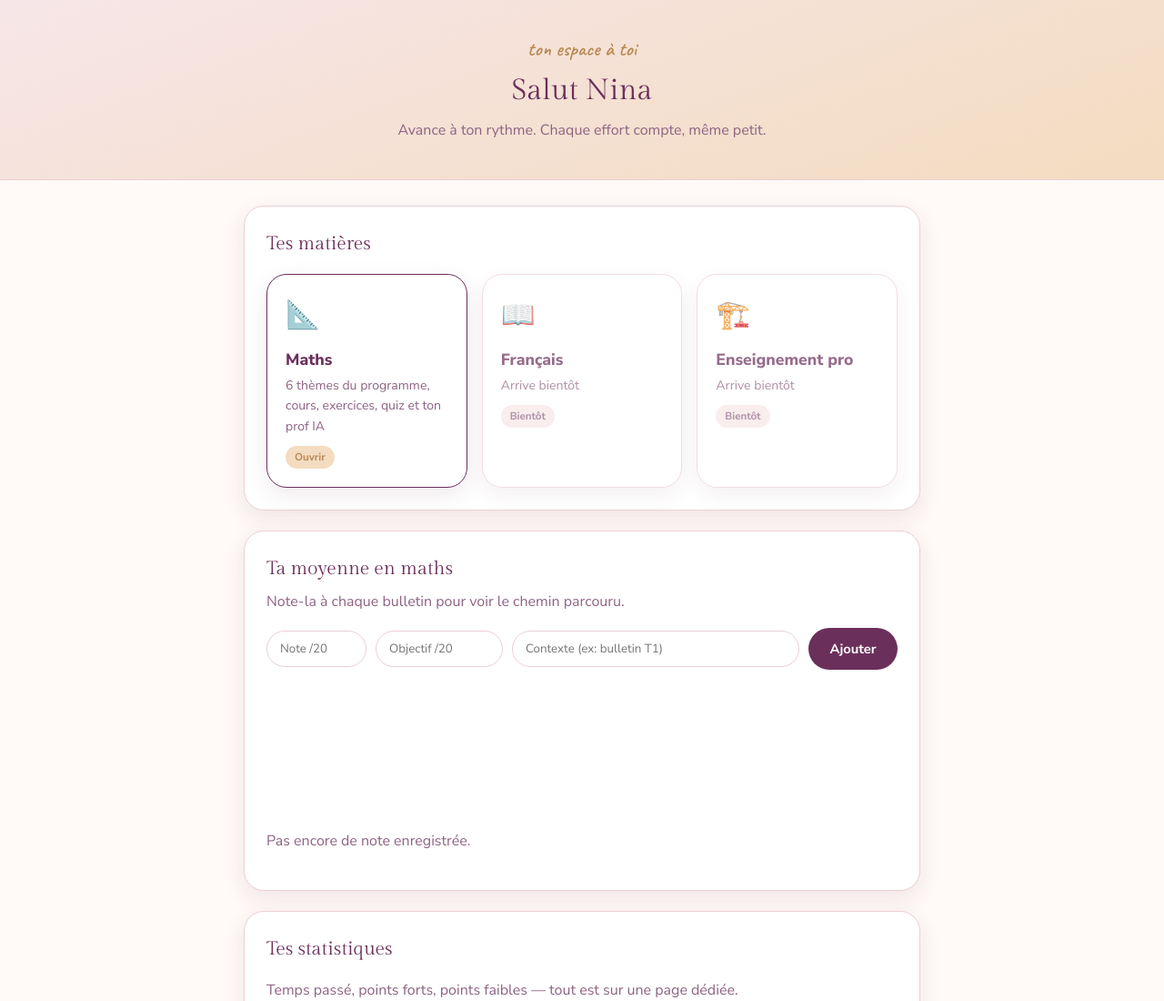
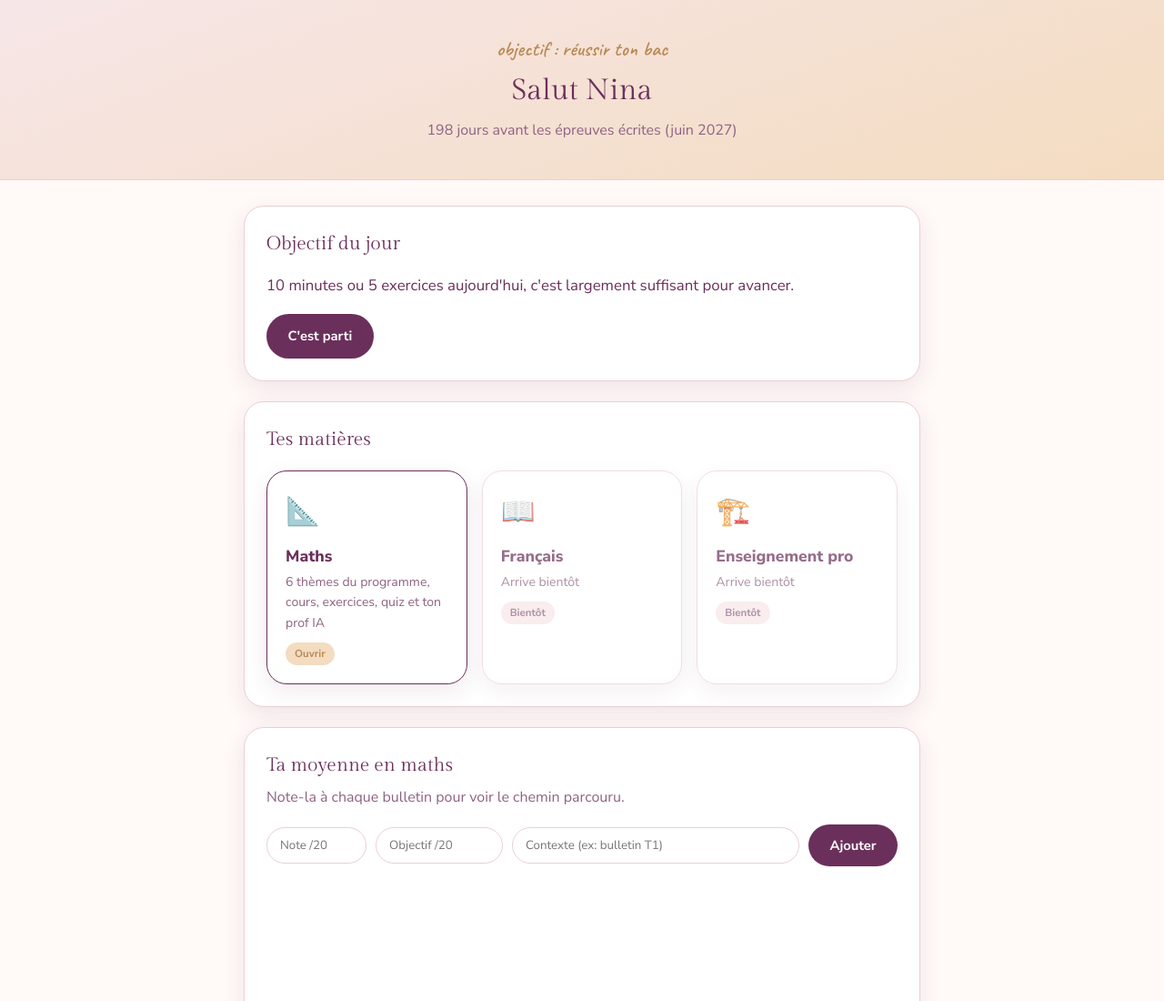
Before and after one commit to lauradiaz5006-bit/app-strakara, a plain HTML site: page nina/index.html in a window 1280 px wide. Shown: the top 1100 px of the page at 91% size. Drawn offline with Linux system fonts and the light colour scheme; no server answers.

Commit message:
Ajout objectif du jour, compte à rebours bac et statuts par thème (non commencé/en cours/maîtrisé)

```diff
--- a/nina/index.html
+++ b/nina/index.html
@@ -9,12 +9,18 @@
 </head>
 <body>
 <header class="top">
-  <span class="manuscrit">ton espace à toi</span>
+  <span class="manuscrit">objectif : réussir ton bac</span>
   <h1>Salut Nina</h1>
-  <p>Avance à ton rythme. Chaque effort compte, même petit.</p>
+  <p id="bac-countdown">—</p>
 </header>
 
 <main>
+  <section class="card" id="objectif-jour-card">
+    <h2>Objectif du jour</h2>
+    <p id="objectif-jour-text" style="font-size:1.05rem;">—</p>
+    <a class="btn" id="objectif-jour-btn" href="maths.html" style="background:var(--prune); color:var(--blanc);">C'est parti</a>
+  </section>
+
   <section class="card">
     <h2>Tes matières</h2>
     <div class="theme-grid">
@@ -102,6 +108,39 @@ async function renderNotes() {
 
 renderNotes();
 
+// ---------- Compte à rebours bac (approximatif, épreuves écrites bac pro session 2027) ----------
+(function renderCountdown() {
+  const examDate = new Date("2027-06-03T00:00:00");
+  const today = new Date();
+  const diffDays = Math.ceil((examDate - today) / (1000 * 60 * 60 * 24));
+  const el = document.getElementById("bac-countdown");
+  if (diffDays > 0) {
+    el.textContent = `${diffDays} jours avant les épreuves écrites (juin 2027)`;
+  } else {
+    el.textContent = `Courage, c'est le moment !`;
+  }
+})();
+
+// ---------- Objectif du jour (non punitif, pas de série à casser) ----------
+(async function renderObjectifJour() {
+  const sessions = await getSessions();
+  const todayStr = new Date().toDateString();
+  const todaySessions = sessions.filter(s => new Date(s.created_at).toDateString() === todayStr);
+  const totalQuestionsToday = todaySessions.reduce((a, s) => a + (s.total_questions || 0), 0);
+  const totalMinToday = Math.round(todaySessions.reduce((a, s) => a + (s.duree_secondes || 0), 0) / 60);
+  const atteint = totalQuestionsToday >= 5 || totalMinToday >= 10;
+
+  const text = document.getElementById("objectif-jour-text");
+  const btn = document.getElementById("objectif-jour-btn");
+  if (atteint) {
+    text.textContent = `Objectif atteint aujourd'hui (${totalQuestionsToday} exercices, ${totalMinToday} min). Tu peux continuer si tu veux, ou t'arrêter là, c'est très bien comme ça.`;
+    btn.textContent = "Continuer quand même";
+  } else {
+    text.textContent = `10 minutes ou 5 exercices aujourd'hui, c'est largement suffisant pour avancer.`;
+    btn.textContent = "C'est parti";
+  }
+})();
+
 document.getElementById("note-form").addEventListener("submit", async (e) => {
   e.preventDefault();
   const note = parseFloat(document.getElementById("note-value").value);
```
Also changed, not shown: nina/maths.html (+32 -6 lines).
